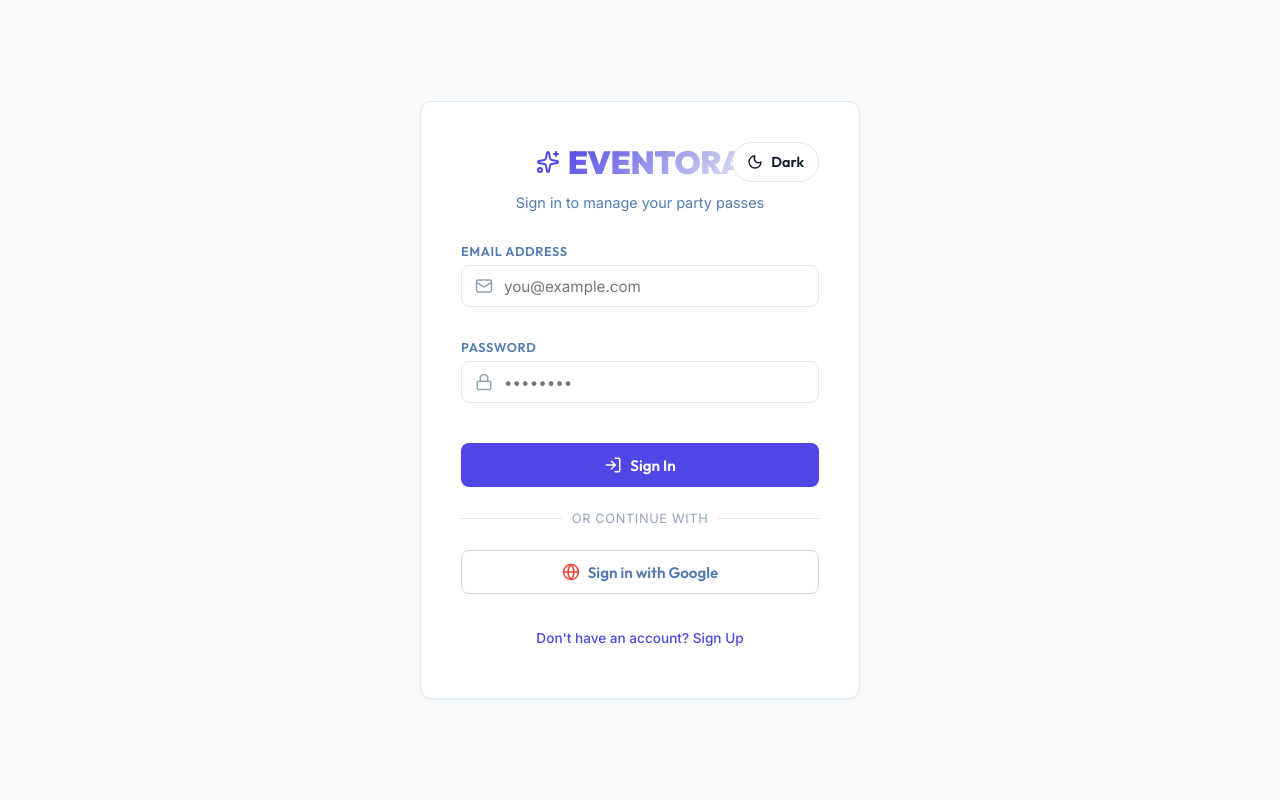
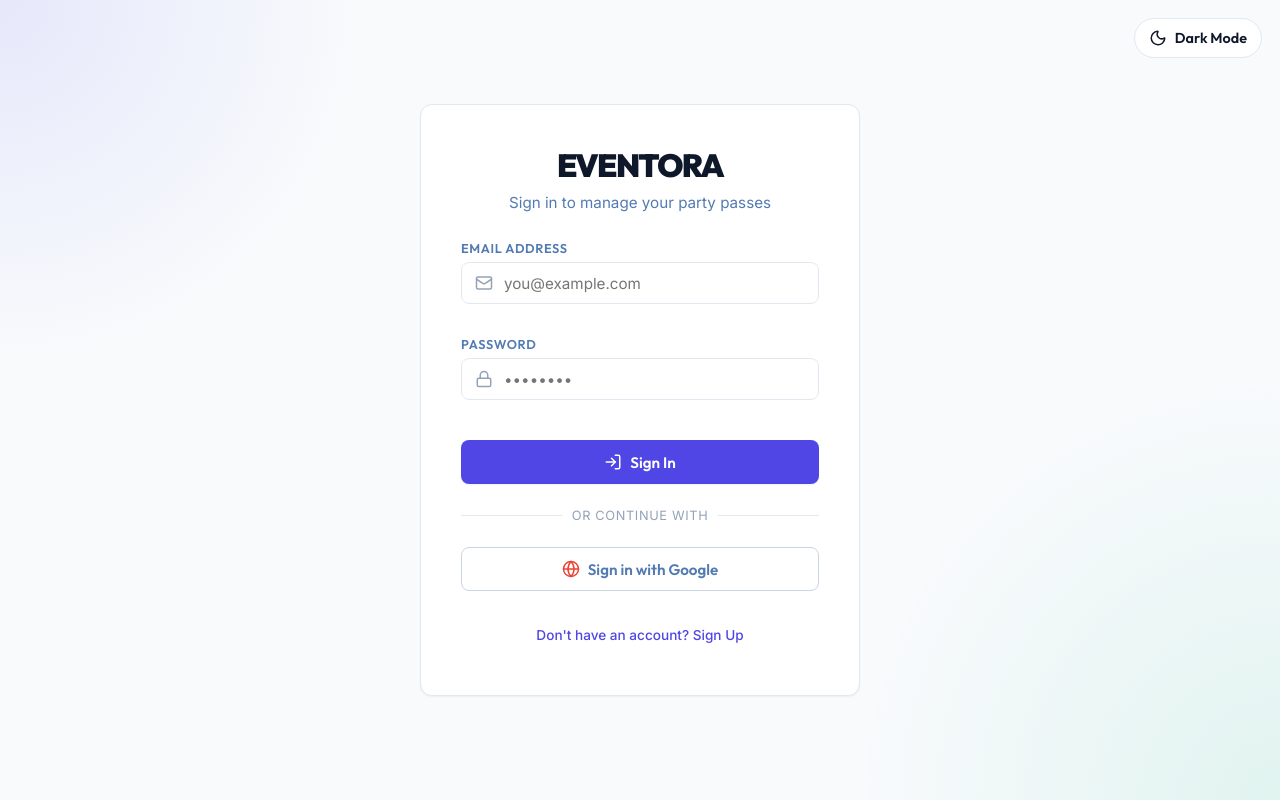
Before and after one commit to gautamxgambhir/Eventora, a React (Vite) app: page / in a window 1280 px wide. Built offline with nearby package versions, Linux system fonts and the light colour scheme; no server answers.

Commit message:
login signup page changes

```diff
--- a/src/components/Auth.jsx
+++ b/src/components/Auth.jsx
@@ -1,6 +1,6 @@
 import { useMemo, useState } from 'react';
 import { supabase } from '../supabaseClient';
-import { Sparkles, Mail, Lock, LogIn, UserPlus, Globe, Moon, Sun } from 'lucide-react';
+import { Mail, Lock, LogIn, UserPlus, Globe, Moon, Sun } from 'lucide-react';
 
 export default function Auth({ theme, toggleTheme }) {
   const [isSignUp, setIsSignUp] = useState(false);
@@ -58,23 +58,18 @@ export default function Auth({ theme, toggleTheme }) {
 
   return (
     <div className="auth-wrapper">
+      <button
+        onClick={toggleTheme}
+        className="auth-theme-toggle"
+        title="Toggle theme"
+        type="button"
+      >
+        {isDark ? <Sun size={18} /> : <Moon size={18} />}
+        <span>{isDark ? 'Light Mode' : 'Dark Mode'}</span>
+      </button>
       <div className="auth-card glass-panel">
         <div className="auth-header">
-          <div className="auth-topbar">
-            <div className="auth-logo">
-              <Sparkles className="icon-blue" size={24} />
-              <h1 className="logo-text text-gradient">EVENTORA</h1>
-            </div>
-            <button
-              onClick={toggleTheme}
-              className="btn btn-secondary btn-theme-toggle auth-theme-toggle"
-              title="Toggle theme"
-              type="button"
-            >
-              {isDark ? <Sun size={16} /> : <Moon size={16} />}
-              <span>{isDark ? 'Light' : 'Dark'}</span>
-            </button>
-          </div>
+          <h1 className="logo-text">EVENTORA</h1>
           <p className="auth-subtitle">
             {isSignUp ? 'Create your organizer account' : 'Sign in to manage your party passes'}
           </p>
--- a/src/index.css
+++ b/src/index.css
@@ -446,60 +446,117 @@ button, .btn {
 
 /* ------------------- Auth Screen ------------------- */
 .auth-wrapper {
+  position: relative;
   min-height: 100vh;
   display: flex;
   align-items: center;
   justify-content: center;
-  padding: 20px;
+  padding: 24px;
   background-color: var(--bg-light);
+  overflow: hidden;
+}
+
+.auth-wrapper::before {
+  content: '';
+  position: absolute;
+  inset: 0;
+  background: radial-gradient(circle at top left, rgba(99, 102, 241, 0.12), transparent 24%),
+              radial-gradient(circle at bottom right, rgba(16, 185, 129, 0.1), transparent 28%);
+  pointer-events: none;
 }
 
 .auth-card {
-  width: 100%;
-  max-width: 440px;
+  width: min(100%, 440px);
   padding: 40px;
+  position: relative;
+  z-index: 1;
+  animation: authCardIn 320ms ease-out;
 }
 
 .auth-header {
-  position: relative;
   text-align: center;
-  margin-bottom: 32px;
+  margin-bottom: 28px;
 }
 
 .auth-theme-toggle {
   position: absolute;
-  right: 0;
-  top: 0;
-  border: none;
-  background: transparent;
+  top: 18px;
+  right: 18px;
+  border: 1px solid var(--border-color);
+  background: var(--bg-white);
+  border-radius: 999px;
   color: var(--text-main);
   cursor: pointer;
   display: inline-flex;
   align-items: center;
   justify-content: center;
-  padding: 8px;
+  gap: 8px;
+  padding: 10px 14px;
+  z-index: 2;
+  transition: var(--transition);
+}
+
+:root[data-theme='dark'] .auth-theme-toggle {
+  background: #1f1f23;
+  border-color: #3f3f46;
+  color: var(--text-main);
 }
 
 .auth-theme-toggle:hover {
-  opacity: 0.85;
+  transform: translateY(-1px);
 }
 
 .auth-logo {
-  display: flex;
-  align-items: center;
-  justify-content: center;
-  gap: 8px;
-  margin-bottom: 12px;
-}
-
-.auth-logo .logo-text {
+  display: none;
+}
+
+.auth-header .logo-text {
   font-size: 2rem;
   font-weight: 900;
+  letter-spacing: -0.05em;
+  color: var(--text-main);
 }
 
 .auth-subtitle {
-  font-size: 0.9rem;
-  color: var(--text-muted);
+  font-size: 0.95rem;
+  color: var(--text-muted);
+  margin-top: 8px;
+}
+
+@keyframes authCardIn {
+  0% {
+    opacity: 0;
+    transform: translateY(16px) scale(0.98);
+  }
+  100% {
+    opacity: 1;
+    transform: translateY(0) scale(1);
+  }
+}
+
+@media (max-width: 520px) {
+  .auth-wrapper {
+    padding: 16px;
+  }
+
+  .auth-card {
+    padding: 28px;
+  }
+
+  .auth-theme-toggle {
+    top: 12px;
+    right: 12px;
+    padding: 8px 12px;
+    font-size: 0.9rem;
+  }
+
+  .auth-header .logo-text {
+    font-size: 1.75rem;
+  }
+
+  .auth-card {
+    width: 100%;
+  }
 }
 
 :root[data-theme='dark'] .auth-subtitle,
```
